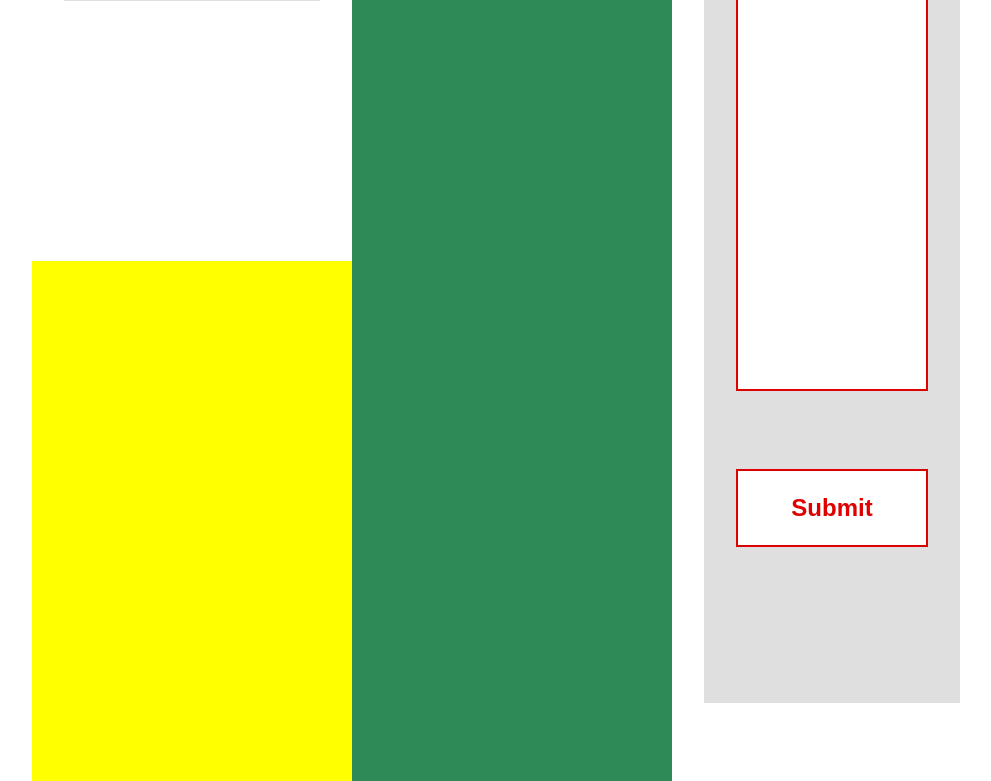
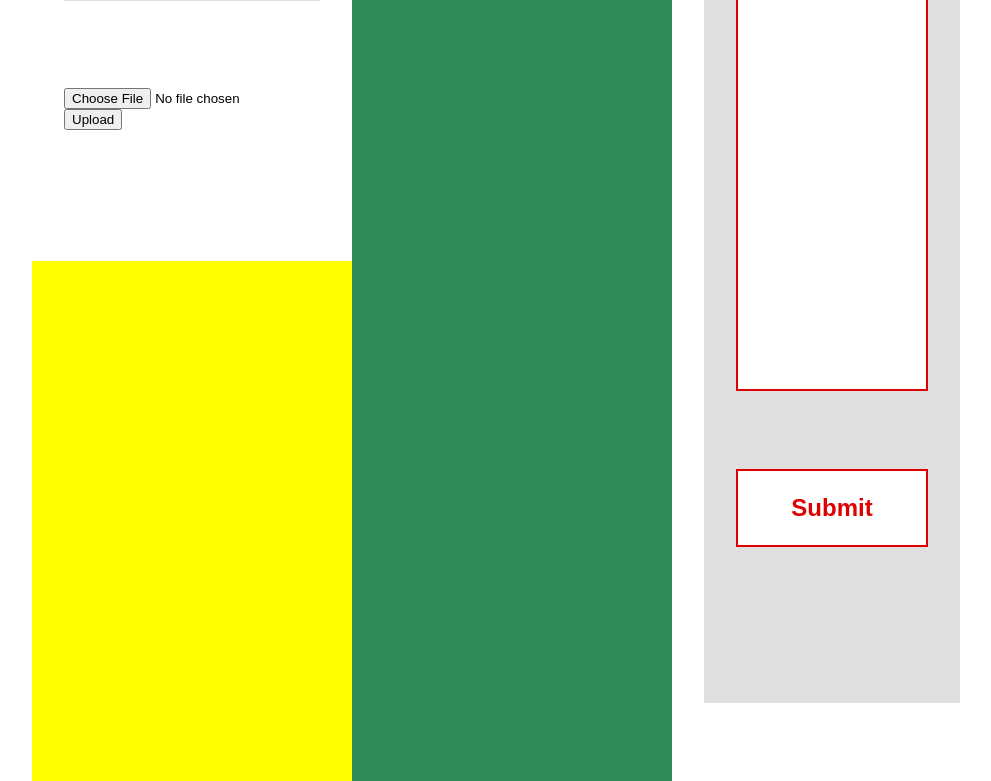
Before and after one commit to felixhornfeldt/php_git, a PHP site: page /profile.html in a window 1280 px wide. Shown: the part 859-1640 px from the top of the page, without its empty margins (288-1279 px from the left). Run offline with PHP 8.4, Linux system fonts and the light colour scheme; some web fonts are replaced.

Commit message:
minor changes to facebook copy

```diff
--- a/facebook_copy/profile.html
+++ b/facebook_copy/profile.html
@@ -59,6 +59,10 @@
                                     <div class="profileImageBox grid">
                                         <img src="" alt="" class="profileImage">
                                     </div>
+                                    <form action="" method="POST" class="profileImageUploadForm">
+                                        <input type="file" name="file" class="profileUploadFile">
+                                        <button class="profileImageUploadSubmit" name="profileUploadSubmit" type="submit">Upload</button>
+                                    </form>
                                 </div>
                                 <div class="mainProfileInformationContent grid">
 
--- a/facebook_copy/site/css/profile.css
+++ b/facebook_copy/site/css/profile.css
@@ -160,6 +160,11 @@ a {
     background-color: #fff;
 }
 
+.profileImageUploadForm {
+    grid-column: 2 / 10;
+    grid-row: 11 / 12;
+}
+
 .mainProfileInformationContent {
     grid-column: 1 / 2;
     grid-row: 5 / 7;
```
Also changed, not shown: facebook_copy/includes/image.script.php (added, +24 -0 lines), upload_profile/uploads/profile1.jpg.
